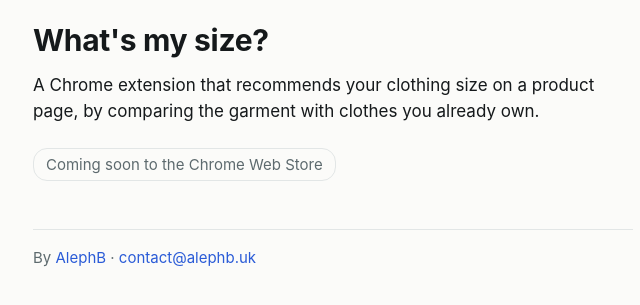
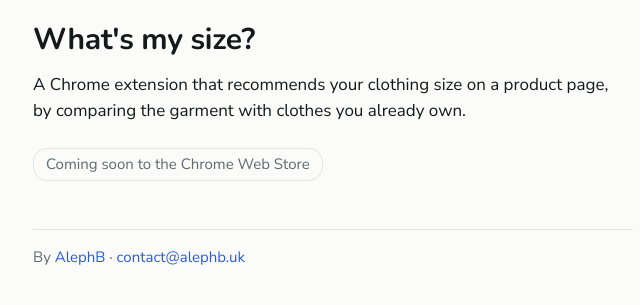
Before and after one commit to Techneb/whatsmysize-site, a plain HTML site: page index.html in a window 1280 px wide. Shown: the part 163-468 px from the top of the page, without its empty margins (307-947 px from the left). Drawn offline with Linux system fonts and the light colour scheme.

Commit message:
Brand fonts: Nunito for headings, Nunito Sans for text, self-hosted in /fonts/ (SIL OFL), as on the Compromise site
Co-Authored-By: Claude Opus 5.5 <noreply@anthropic.com>
Claude-Session: https://claude.ai/code/session_01KEs4rmTWMkCksp41VGuzu2

```diff
--- /dev/null
+++ b/fonts/fonts.css
@@ -0,0 +1,4 @@
+@font-face { font-family: "Nunito"; font-style: normal; font-weight: 600 900; font-display: swap; src: url(/fonts/nunito-latin-ext.woff2) format("woff2"); unicode-range: U+0100-02BA, U+02BD-02C5, U+02C7-02CC, U+02CE-02D7, U+02DD-02FF, U+0304, U+0308, U+0329, U+1D00-1DBF, U+1E00-1E9F, U+1EF2-1EFF, U+2020, U+20A0-20AB, U+20AD-20C4, U+2113, U+2C60-2C7F, U+A720-A7FF; }
+@font-face { font-family: "Nunito"; font-style: normal; font-weight: 600 900; font-display: swap; src: url(/fonts/nunito-latin.woff2) format("woff2"); unicode-range: U+0000-00FF, U+0131, U+0152-0153, U+02BB-02BC, U+02C6, U+02DA, U+02DC, U+0304, U+0308, U+0329, U+2000-206F, U+20AC, U+2122, U+2191, U+2193, U+2212, U+2215, U+FEFF, U+FFFD; }
+@font-face { font-family: "Nunito Sans"; font-style: normal; font-weight: 400 800; font-display: swap; src: url(/fonts/nunito-sans-latin-ext.woff2) format("woff2"); unicode-range: U+0100-02BA, U+02BD-02C5, U+02C7-02CC, U+02CE-02D7, U+02DD-02FF, U+0304, U+0308, U+0329, U+1D00-1DBF, U+1E00-1E9F, U+1EF2-1EFF, U+2020, U+20A0-20AB, U+20AD-20C4, U+2113, U+2C60-2C7F, U+A720-A7FF; }
+@font-face { font-family: "Nunito Sans"; font-style: normal; font-weight: 400 800; font-display: swap; src: url(/fonts/nunito-sans-latin.woff2) format("woff2"); unicode-range: U+0000-00FF, U+0131, U+0152-0153, U+02BB-02BC, U+02C6, U+02DA, U+02DC, U+0304, U+0308, U+0329, U+2000-206F, U+20AC, U+2122, U+2191, U+2193, U+2212, U+2215, U+FEFF, U+FFFD; }
--- a/index.html
+++ b/index.html
@@ -6,11 +6,13 @@
 <title>What's my size?</title>
 <meta name="description" content="A Chrome extension that recommends your clothing size by comparing the garment with clothes you already own.">
 <link rel="icon" href="logo.png">
+<link rel="stylesheet" href="/fonts/fonts.css">
 <style>
 :root{--bg:#fbfbf9;--ink:#15191b;--muted:#5d6a6e;--line:#e2e6e6;--accent:#2a5bd7;color-scheme:light}
 @media (prefers-color-scheme:dark){:root{--bg:#101415;--ink:#eef2f3;--muted:#98a8ac;--line:#243033;--accent:#7ea2ff;color-scheme:dark}}
 *{box-sizing:border-box}
-body{margin:0;background:var(--bg);color:var(--ink);font:17px/1.55 -apple-system,BlinkMacSystemFont,"Segoe UI",system-ui,sans-serif}
+h1,h2,h3{font-family:Nunito,ui-rounded,-apple-system,BlinkMacSystemFont,"Segoe UI",system-ui,sans-serif}
+body{margin:0;background:var(--bg);color:var(--ink);font:17px/1.55 "Nunito Sans",-apple-system,BlinkMacSystemFont,"Segoe UI",system-ui,sans-serif}
 main{max-width:640px;margin:0 auto;padding:64px 20px 48px}
 img{width:96px;height:96px;border-radius:22px;display:block;margin-bottom:20px}
 h1{font-size:30px;letter-spacing:-.01em;margin:0 0 8px}
```
Also changed, not shown: privacy.html (+3 -1 lines), fonts/OFL.txt (added), fonts/nunito-latin-ext.woff2 (added), fonts/nunito-latin.woff2 (added), fonts/nunito-sans-latin-ext.woff2 (added), fonts/nunito-sans-latin.woff2 (added).
